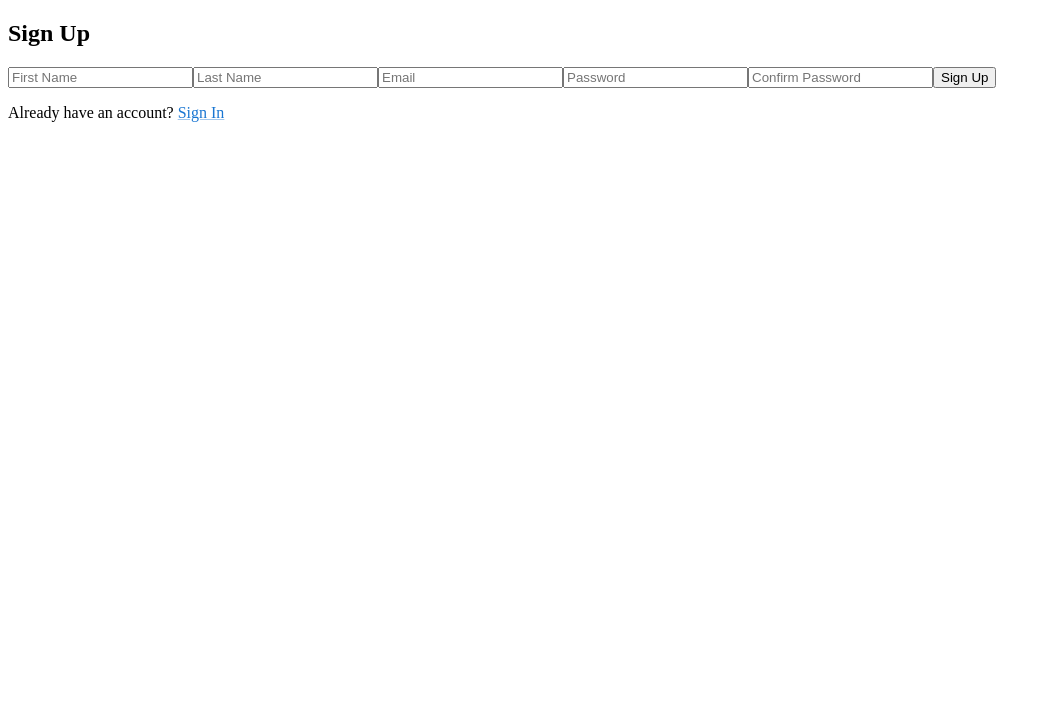
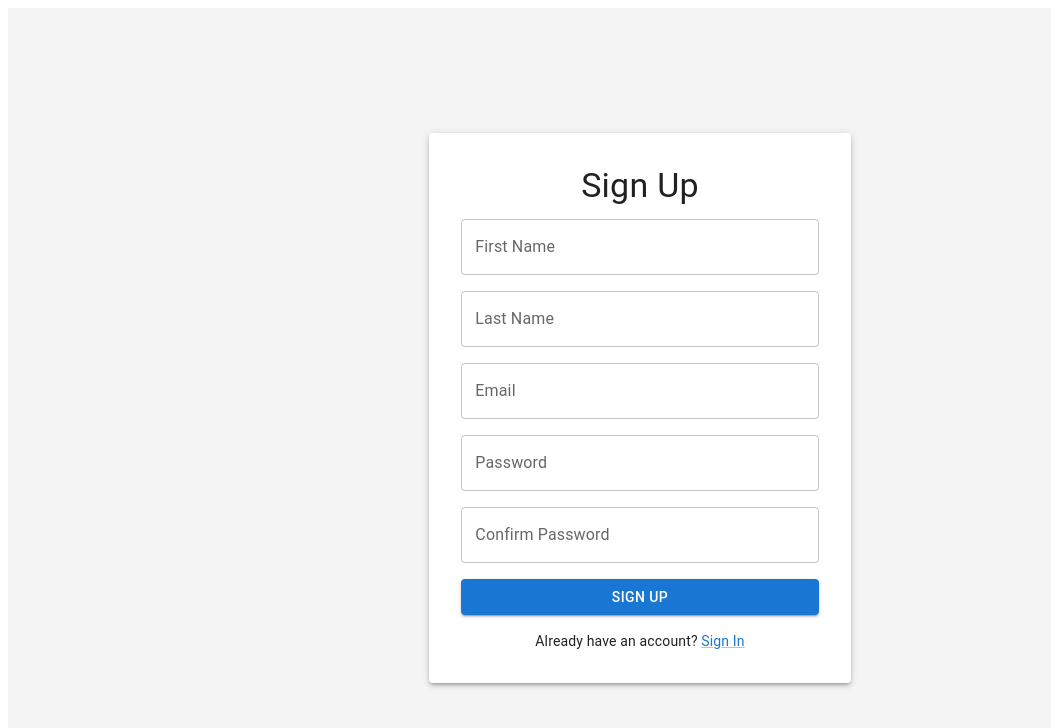
Before and after one commit to CWRU-Collaborative-Coding-Club/CWRU-study-buddy-frontend, a Next.js app: page /auth/signup in a window 1280 px wide. Shown: the top 728 px of the page, without its empty margins (0-1051 px from the left). Built offline with nearby package versions, Linux system fonts and the light colour scheme; no server answers; what @mui/material-nextjs, @toolpad/core would draw is missing.

Commit message:
Adam 2/17/25 (#3)
* updated sign up page

* user page created with add and delete buttons

```diff
--- a/app/auth/signup/page.tsx
+++ b/app/auth/signup/page.tsx
@@ -8,8 +8,10 @@ import {
 } from "firebase/auth";
 import { setPersistence, browserSessionPersistence } from "firebase/auth";
 import { doc, setDoc } from "firebase/firestore";
-import { useRouter } from "next/navigation"; // Import useRouter
+import { useRouter } from "next/navigation";
 import { useState } from "react";
+import { Box, Button, Grid, Paper, TextField, Typography } from "@mui/material";
+
 export default function SignUp() {
   const [form, setForm] = useState({
     firstName: "",
@@ -18,24 +20,27 @@ export default function SignUp() {
     password: "",
     confirmPassword: "",
   });
-  const [error, setError] = useState("");
   const [loading, setLoading] = useState(false);
-  const router = useRouter(); // Initialize the router
+  const [error, setError] = useState<string | null>(null);
+  const router = useRouter();
 
   const handleChange = (e: React.ChangeEvent<HTMLInputElement>) => {
     setForm({ ...form, [e.target.name]: e.target.value });
   };
 
-  const handleSubmit = async (e: React.FormEvent) => {
+  const handleSignup = async (e: React.FormEvent) => {
     e.preventDefault();
+    setLoading(true);
+    setError(null);
+
     if (form.password !== form.confirmPassword) {
-      setError("Passwords do not match.");
+      setError("Passwords do not match");
+      setLoading(false);
       return;
     }
 
-    setLoading(true);
     try {
-      // Create user with Firebase
+      // Create user with email and password
       const userCredential = await createUserWithEmailAndPassword(
         auth,
         form.email,
@@ -43,7 +48,7 @@ export default function SignUp() {
       );
       const user = userCredential.user;
 
-      // Save additional user data to Firestore
+      // Save additional user info to Firestore
       await setDoc(doc(db, "users", user.uid), {
         firstName: form.firstName,
         lastName: form.lastName,
@@ -51,15 +56,13 @@ export default function SignUp() {
         createdAt: new Date(),
       });
 
-      // sign in the user
+      // Sign in the user
       await signInWithEmailAndPassword(auth, form.email, form.password);
 
       // Show success message
       alert("User registered successfully!");
       console.log("Redirecting to dashboard...");
       router.push("/"); // Redirect to the dashboard page
-
-      // No need to redirect to the login page after successful sign-up
     } catch (error: any) {
       setError(error.message);
     } finally {
@@ -68,62 +71,80 @@ export default function SignUp() {
   };
 
   return (
-    <div className="flex flex-col items-center justify-center min-h-screen bg-gray-100">
-      <h2 className="text-xl font-bold">Sign Up</h2>
-      <form
-        onSubmit={handleSubmit}
-        className="flex flex-col gap-4 bg-white p-6 rounded-lg shadow-md"
-      >
-        <input
-          type="text"
+    <Grid container justifyContent="center" alignItems="center" sx={{ height: "100vh", bgcolor: "#f4f4f4" }}>
+      <Grid item xs={11} sm={8} md={6} lg={4}>
+        <Paper elevation={3} sx={{ p: 4 }}>
+          <Typography variant="h4" align="center" gutterBottom>
+            Sign Up
+          </Typography>
+          <form onSubmit={handleSignup}>
+            <Box sx={{ mb: 2 }}>
+              <TextField
+                fullWidth
+                label="First Name"
+                variant="outlined"
                 name="firstName"
-          placeholder="First Name"
+                value={form.firstName}
                 onChange={handleChange}
-          required
               />
-        <input
-          type="text"
+            </Box>
+            <Box sx={{ mb: 2 }}>
+              <TextField
+                fullWidth
+                label="Last Name"
+                variant="outlined"
                 name="lastName"
-          placeholder="Last Name"
+                value={form.lastName}
                 onChange={handleChange}
-          required
               />
-        <input
+            </Box>
+            <Box sx={{ mb: 2 }}>
+              <TextField
+                fullWidth
+                label="Email"
+                variant="outlined"
                 type="email"
                 name="email"
-          placeholder="Email"
+                value={form.email}
                 onChange={handleChange}
-          required
               />
-        <input
+            </Box>
+            <Box sx={{ mb: 2 }}>
+              <TextField
+                fullWidth
+                label="Password"
+                variant="outlined"
                 type="password"
                 name="password"
-          placeholder="Password"
+                value={form.password}
                 onChange={handleChange}
-          required
               />
-        <input
+            </Box>
+            <Box sx={{ mb: 2 }}>
+              <TextField
+                fullWidth
+                label="Confirm Password"
+                variant="outlined"
                 type="password"
                 name="confirmPassword"
-          placeholder="Confirm Password"
+                value={form.confirmPassword}
                 onChange={handleChange}
-          required
               />
-        {error && <p className="text-red-500">{error}</p>}
-        <button
-          type="submit"
-          disabled={loading}
-          className="bg-blue-500 text-white px-4 py-2 rounded"
-        >
+            </Box>
+            {error && (
+              <Typography color="error" sx={{ mb: 2 }}>
+                {error}
+              </Typography>
+            )}
+            <Button type="submit" variant="contained" color="primary" fullWidth disabled={loading}>
               {loading ? "Signing Up..." : "Sign Up"}
-        </button>
+            </Button>
           </form>
-      <p className="mt-4">
-        Already have an account?{" "}
-        <Link href="/auth/signin" className="text-blue-500 hover:underline">
-          Sign In
-        </Link>
-      </p>
-    </div>
+          <Typography variant="body2" align="center" sx={{ mt: 2 }}>
+            Already have an account? <Link href="/auth/signin">Sign In</Link>
+          </Typography>
+        </Paper>
+      </Grid>
+    </Grid>
   );
 }
--- a/app/layout.tsx
+++ b/app/layout.tsx
@@ -21,6 +21,11 @@ const NAVIGATION: Navigation = [
     segment: "orders",
     title: "Orders",
     icon: <ShoppingCartIcon />,
+  },
+  {
+    segment: "users",
+    title: "Users",
+    icon: <DashboardIcon />,
   },
   {
     kind: "divider",
```
Also changed, not shown: app/(dashboard)/users/page.tsx (added, +154 -0 lines), app/(dashboard)/chat/page.tsx (line endings or trailing spaces). Lines whose indentation alone changed are shown as unchanged.
